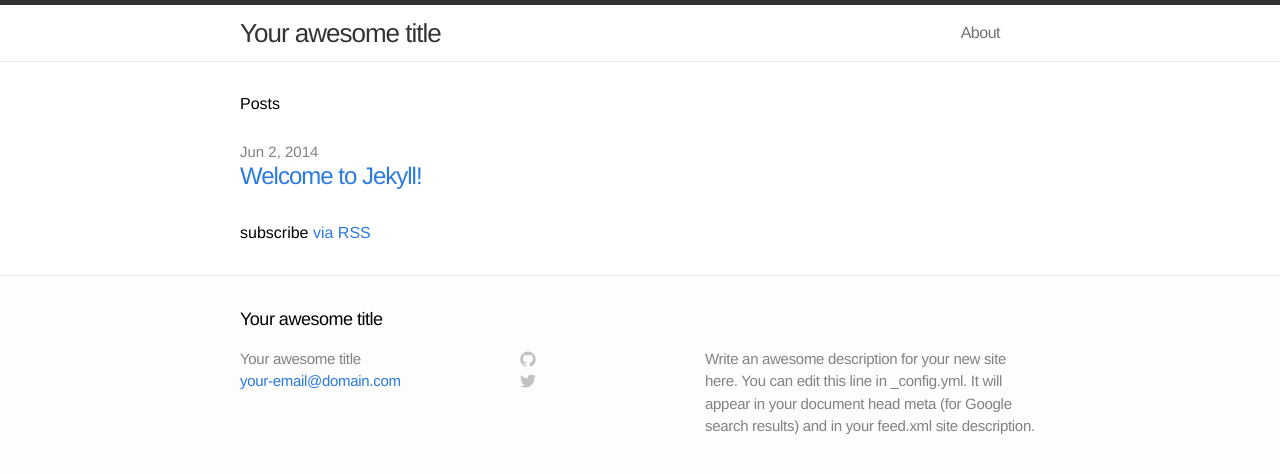
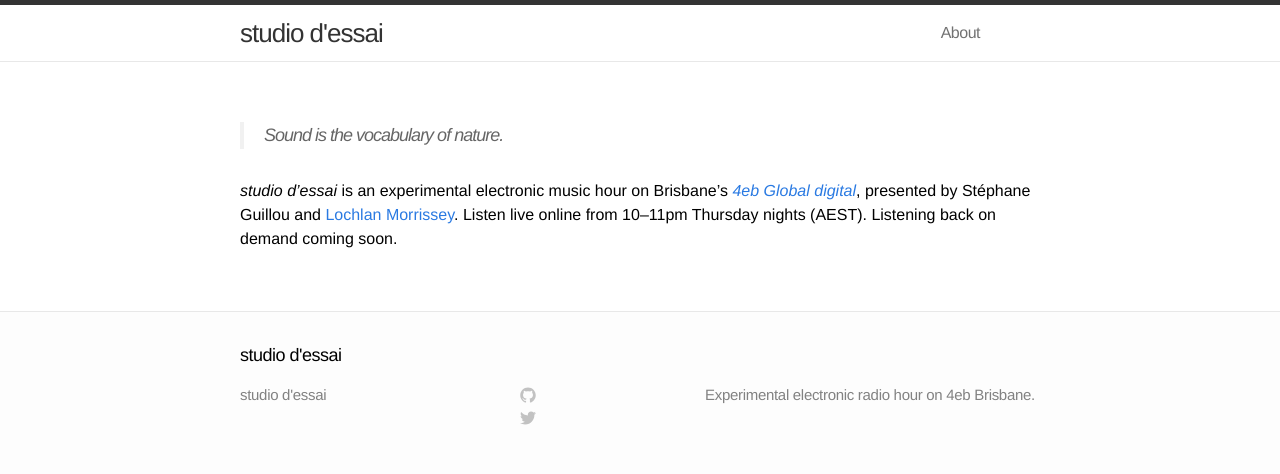
Before and after one commit to studio-dessai/studio-dessai.github.io, a Jekyll site: the page built from starter.md, in a window 1280 px wide. Shown: the top 474 px of the page. Built offline with Jekyll 4.4.1, drawn with Linux system fonts in a browser that asks for light colours.

```diff
--- a/_config.yml
+++ b/_config.yml
@@ -1,10 +1,11 @@
 # Site settings
-title: Your awesome title
-email: your-email@domain.com
-description: "Write an awesome description for your new site here. You can edit this line in _config.yml. It will appear in your document head meta (for Google search results) and in your feed.xml site description."
+title: studio d'essai
+# email: dessai@4eb.org.au
+description: "Experimental electronic radio hour on 4eb Brisbane."
 baseurl: ""
-url: "http://yourdomain.com"
+url: "https://studio-dessai.github.io"
 
 # Build settings
 markdown: kramdown
 permalink: pretty
+highlighter: pygments
--- /dev/null
+++ b/starter.md
@@ -0,0 +1,12 @@
+---
+layout: page
+permalink: /index.html
+---
+
+> Sound is the vocabulary of nature.
+
+_studio d'essai_ is an experimental electronic music hour on Brisbane's
+_<a href="http://4eb.org.au/global">4eb Global digital</a>_, presented by
+Stéphane Guillou and [Lochlan Morrissey](http://sghignazzo.org). Listen live online
+from 10--11pm Thursday nights (AEST).
+Listening back on demand coming soon.
```
Also changed, not shown: about.md (+0 -6 lines), _posts/.2014-06-02-welcome-to-jekyll.markdown (renamed from _posts/2014-06-02-welcome-to-jekyll.markdown).
